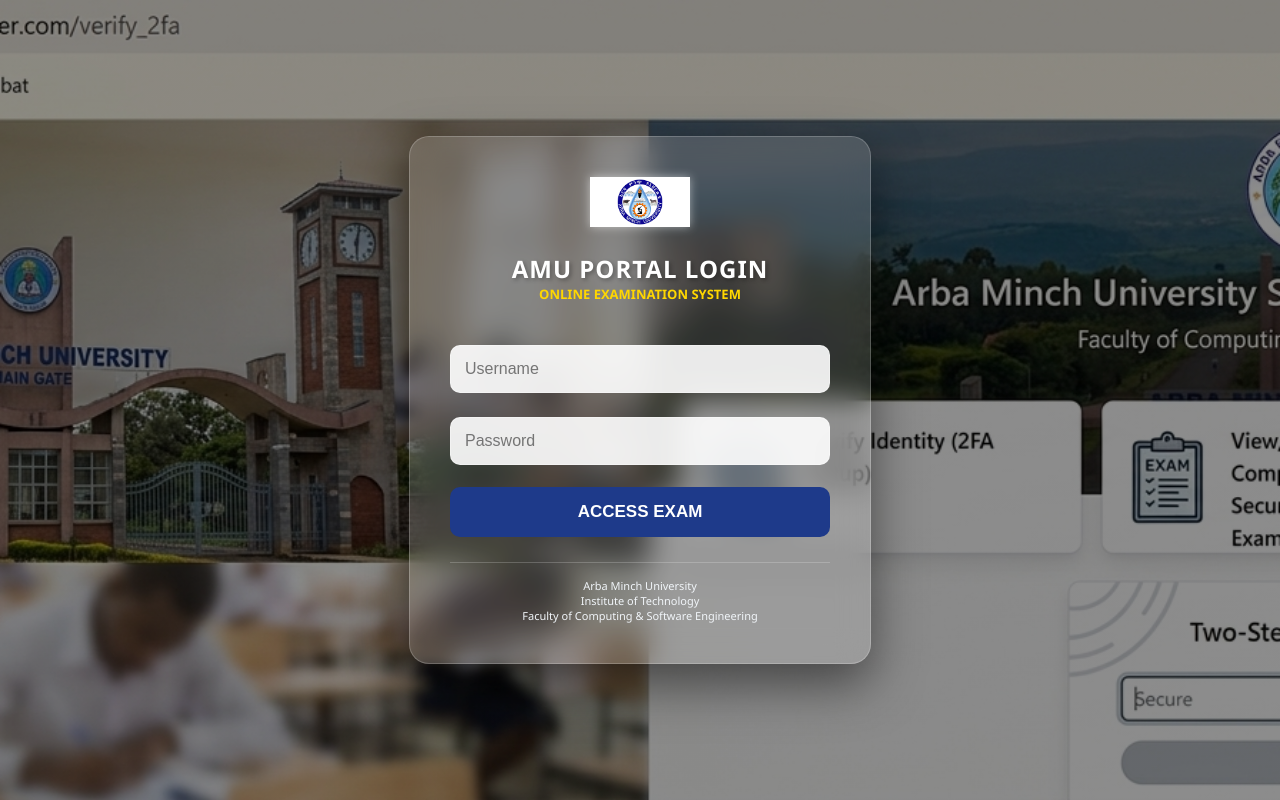
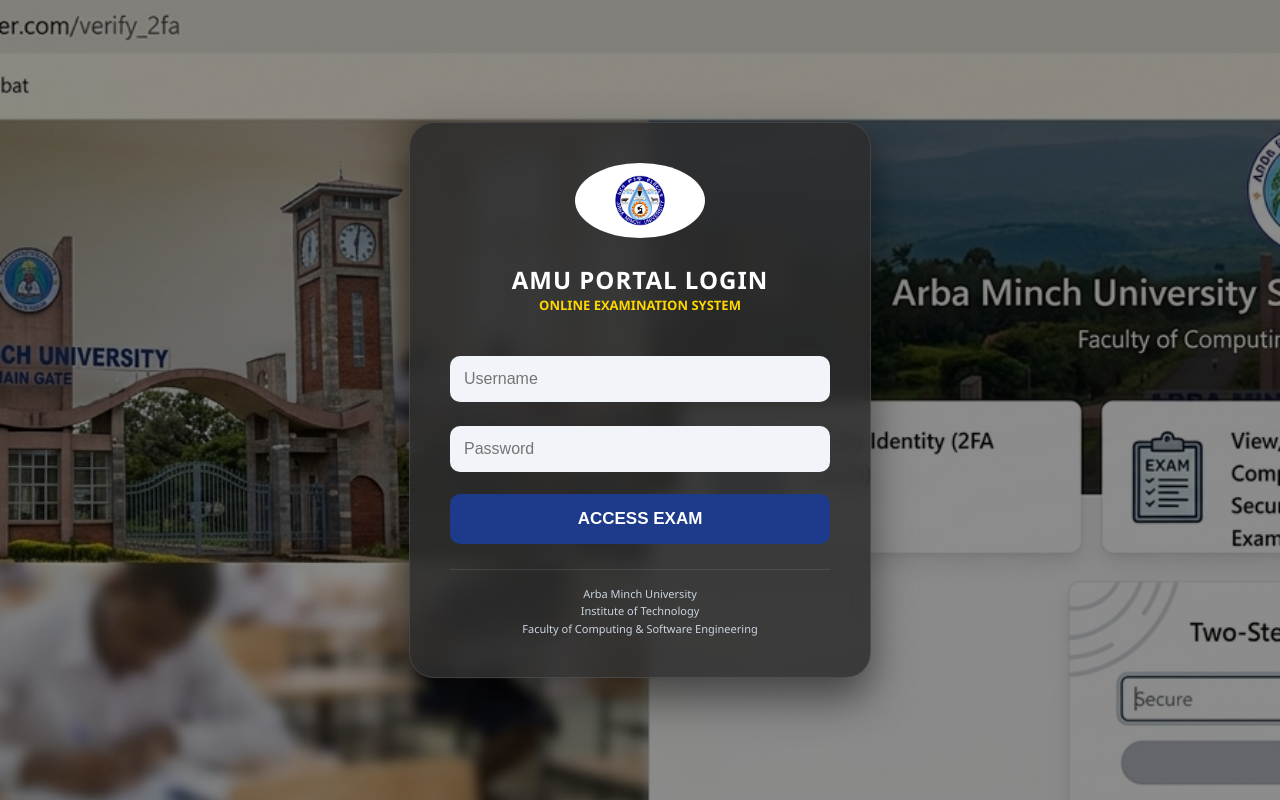
Before and after one commit to mesfinchalnew-creator/online-exam-system, a Flask app: page / in a window 1280 px wide. Run offline with Flask 3, Linux system fonts and the light colour scheme.

Commit message:
Update login.html

```diff
--- a/templates/login.html
+++ b/templates/login.html
@@ -8,7 +8,7 @@
             margin: 0;
             padding: 0;
             font-family: 'Segoe UI', Tahoma, Geneva, Verdana, sans-serif;
-            /* አዲሱን የመረጥከውን ምስል እንደ ዳራ እንጠቀማለን */
+            /* የመረጥከው ዳራ እዚህ ይገባል */
             background: linear-gradient(rgba(0, 0, 0, 0.45), rgba(0, 0, 0, 0.45)),
                         url("{{ url_for('static', filename='background_new.jpg') }}") no-repeat center center fixed;
             background-size: cover;
@@ -16,26 +16,29 @@
             justify-content: center;
             align-items: center;
             height: 100vh;
+            background-color: #2c3e50;
         }
 
         .login-card {
-            background: rgba(255, 255, 255, 0.15); /* በከፊል ግልጽ የሆነ ካርድ */
-            backdrop-filter: blur(15px); /* ለዘመናዊ ዲዛይን እንዲደበዝዝ ተደርጓል */
+            background: rgba(45, 45, 45, 0.85);
+            backdrop-filter: blur(10px);
             padding: 40px;
-            border-radius: 20px;
-            box-shadow: 0 20px 50px rgba(0,0,0,0.5);
+            border-radius: 25px;
+            box-shadow: 0 20px 40px rgba(0,0,0,0.5);
             width: 380px;
             text-align: center;
-            border: 1px solid rgba(255, 255, 255, 0.2);
+            border: 1px solid rgba(255, 255, 255, 0.1);
         }
 
         .amu-logo {
-            width: 100px;
+            width: 110px;
             margin-bottom: 20px;
-            filter: drop-shadow(0 0 5px rgba(255,255,255,0.5));
+            background: white;
+            padding: 10px;
+            border-radius: 50%;
         }
 
-        h2 { color: white; margin: 0; font-weight: 800; font-size: 24px; letter-spacing: 1px; text-shadow: 2px 2px 4px rgba(0,0,0,0.3); }
+        h2 { color: white; margin: 0; font-weight: 800; font-size: 24px; letter-spacing: 1px; }
         .sub-title { color: #ffd700; margin-bottom: 30px; font-size: 13px; font-weight: bold; text-transform: uppercase; }
 
         input {
@@ -43,8 +46,8 @@
             padding: 14px;
             margin: 12px 0;
             border-radius: 10px;
-            border: 1px solid rgba(255,255,255,0.3);
-            background: rgba(255, 255, 255, 0.9);
+            border: none;
+            background: #f1f5f9;
             box-sizing: border-box;
             font-size: 16px;
         }
@@ -66,12 +69,12 @@
         button:hover { background: #2563eb; transform: scale(1.02); }
 
         .footer-text {
-            color: #f1f5f9;
+            color: #cbd5e1;
             font-size: 11px;
             margin-top: 25px;
-            border-top: 1px solid rgba(255, 255, 255, 0.2);
+            border-top: 1px solid rgba(255, 255, 255, 0.1);
             padding-top: 15px;
-            font-weight: 500;
+            line-height: 1.6;
         }
     </style>
 </head>
```
